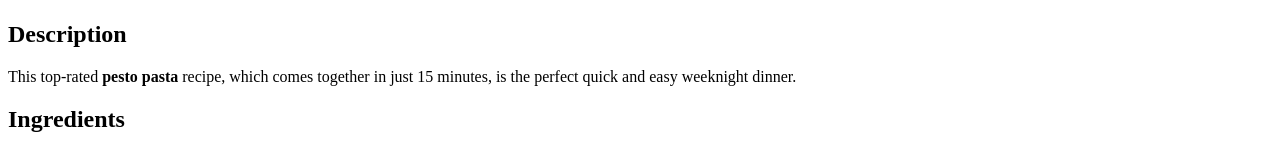
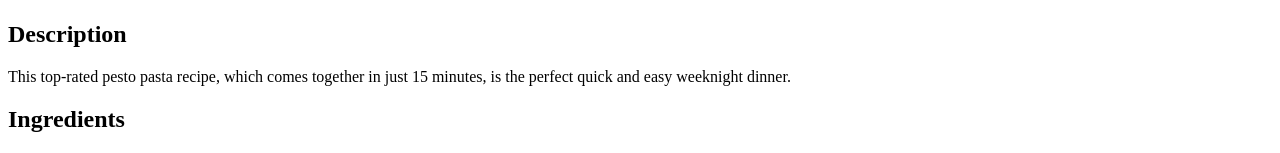
Before and after one commit to mikhbych/odin-recipes, a plain HTML site: page recipes/pesto-pasta.html in a window 1280 px wide. Shown: the part 308-461 px from the top of the page. Drawn offline with Linux system fonts and the light colour scheme.

Commit message:
Remove bolding in the description of pesto pasta

```diff
--- a/recipes/pesto-pasta.html
+++ b/recipes/pesto-pasta.html
@@ -14,7 +14,7 @@
         width="300">
 
     <h2>Description</h2>
-    <p>This top-rated <strong>pesto pasta</strong> recipe, which comes together in just 15 minutes, is the perfect quick
+    <p>This top-rated pesto pasta recipe, which comes together in just 15 minutes, is the perfect quick
         and easy weeknight dinner. </p>
 
     <h2>Ingredients</h2>
```
